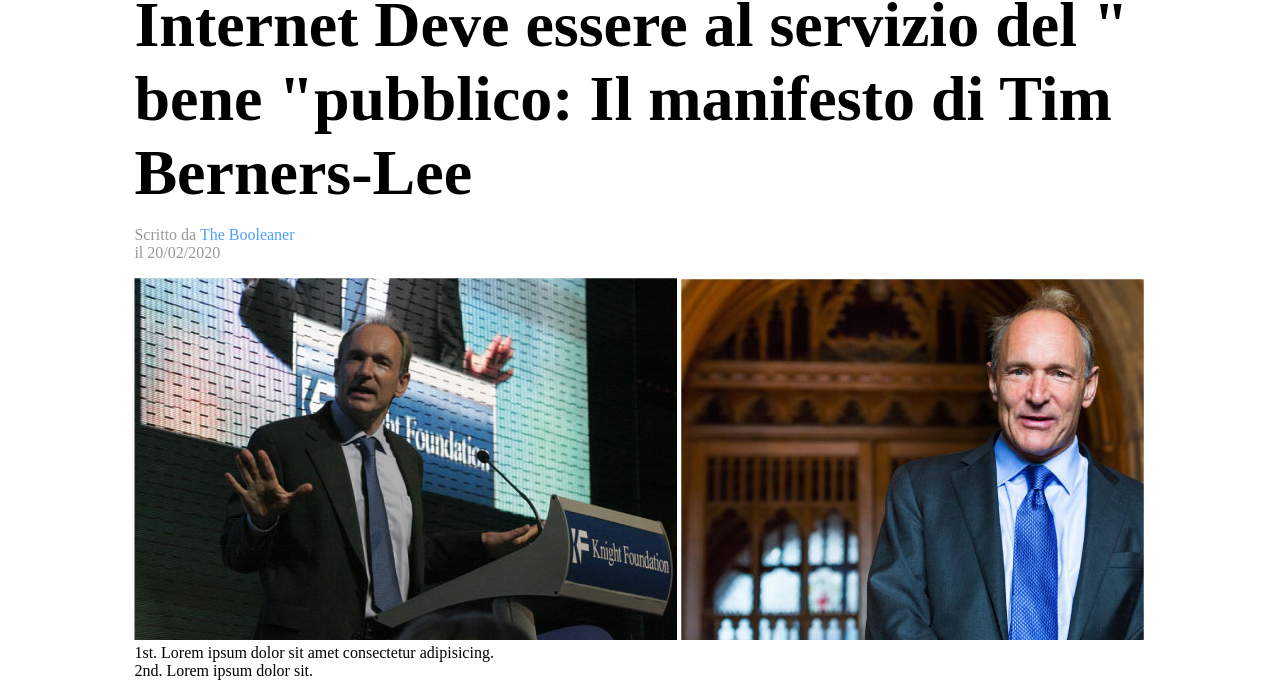
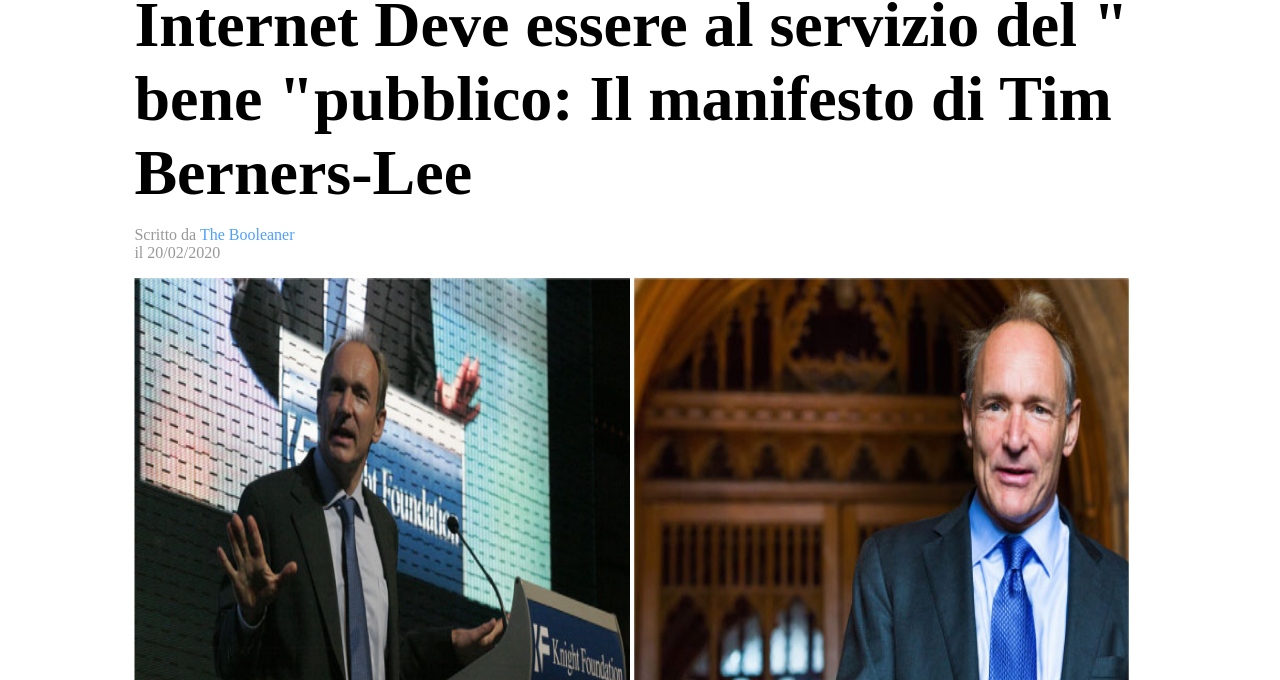
Before and after one commit to Apollo11-hub/html-css-booleaner, a plain HTML site: page index.html in a window 1280 px wide. Shown: the part 120-800 px from the top of the page. Drawn offline with Linux system fonts and the light colour scheme.

Commit message:
Correzioni immagini

```diff
--- a/index.html
+++ b/index.html
@@ -25,9 +25,9 @@
     <!-- inizio sections -->
     <section>
       <!-- immagini e fonti -->
-      <div class="img-tim">
-        <img id="timone"src="img/tim-1.jpg" alt="tim1">
-        <img id="timtwo" src="img/tim-2.jpg" alt="tim1">
+      <div>
+        <img id="imago" src="img/tim-1.jpg" alt="tim1">
+        <img id="imago" src="img/tim-2.jpg" alt="tim2">
       </div>
 
       <div >
--- a/style/style.css
+++ b/style/style.css
@@ -30,7 +30,6 @@ h1{
 }
 
 /* /header */
-
 /* main */
 
 
@@ -44,19 +43,9 @@ h1{
   text-decoration: none;
 }
 
-
-  .img-tim{
-    width: 100%;
-    height: auto;
-    }
-
-  #timone{
-    width: auto;
-    height: auto;
-  }
-  #timtwo{
-    width: auto;
-    height: auto;
+#imago{
+  width: 49%;
+  height:500px;
 }
 
   .lista-fonti{
@@ -110,7 +99,7 @@ th,td {
   }
 
   .imagesetting{
-
+  display: block;
   color: white;
   font-size: larger;
   font-weight: bolder;
```
Lines whose indentation alone changed are shown as unchanged.
